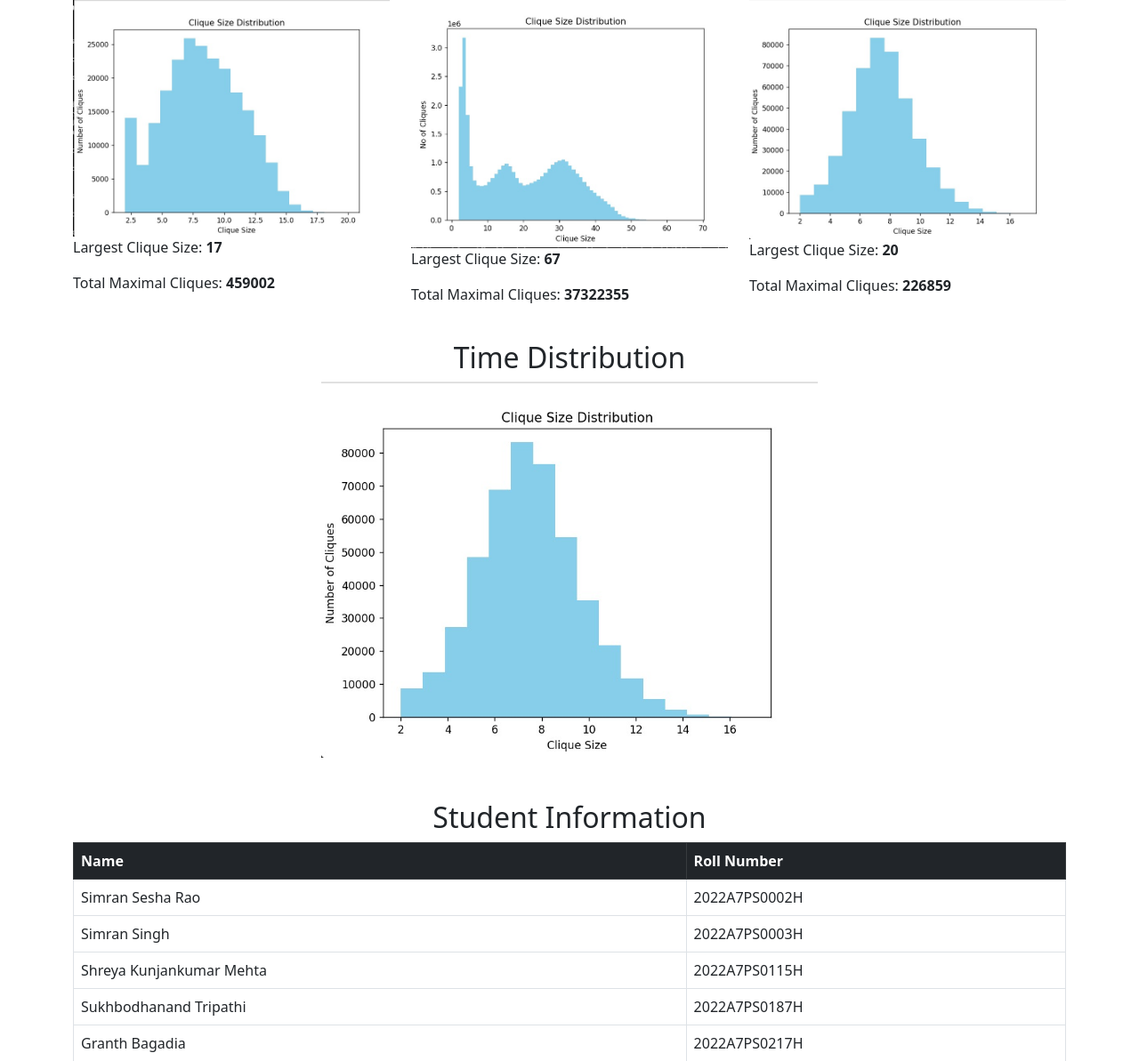
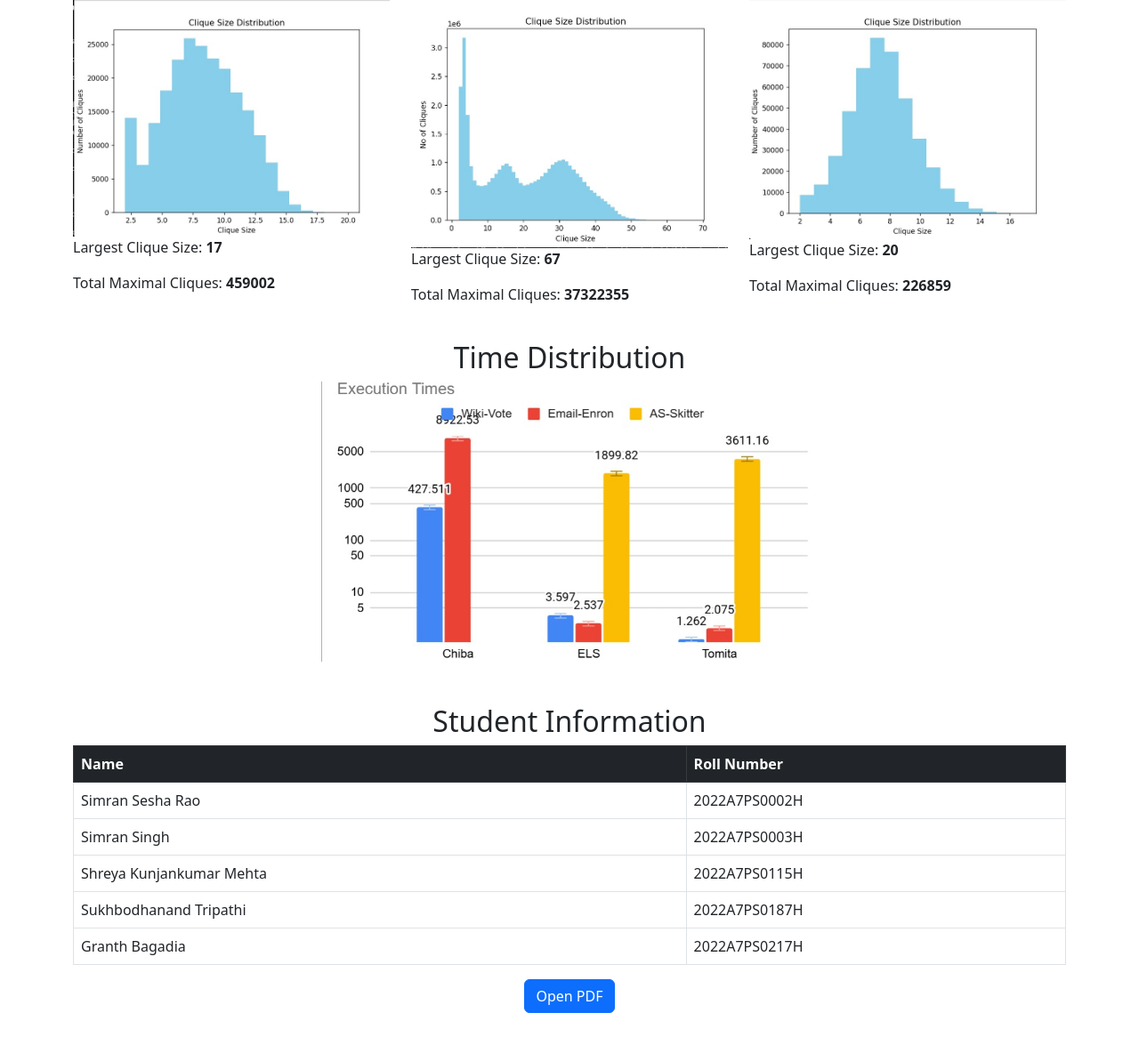
Before and after one commit to granth23/DAA-Graphs, a Flask app: page / in a window 1280 px wide. Shown: the part 414-1607 px from the top of the page at 89% size. After the commit the page ends 1553 px from the top, so only its background shows below. Run offline with Flask 3, Linux system fonts and the light colour scheme.

Commit message:
time added

```diff
--- a/templates/index.html
+++ b/templates/index.html
@@ -57,7 +57,7 @@
 
         <h2 class="text-center mt-4">Time Distribution</h2>
         <center>
-        <img src="{{ url_for('static', filename='files/Histo-wiki.jpeg') }}" class="img-fluid" alt="Image 3" style="width: 50%;">
+        <img src="{{ url_for('static', filename='files/time.jpeg') }}" class="img-fluid" alt="Image 3" style="width: 50%;">
         </center>
 
         <br>
```
Also changed, not shown: static/files/time.jpeg (added).
